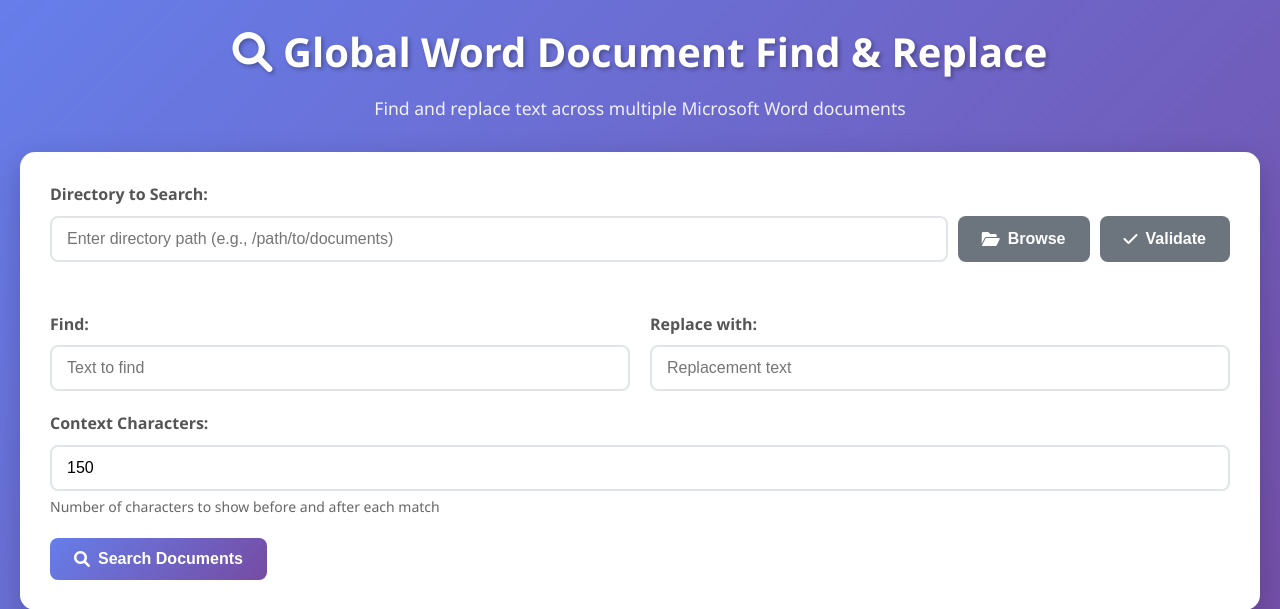
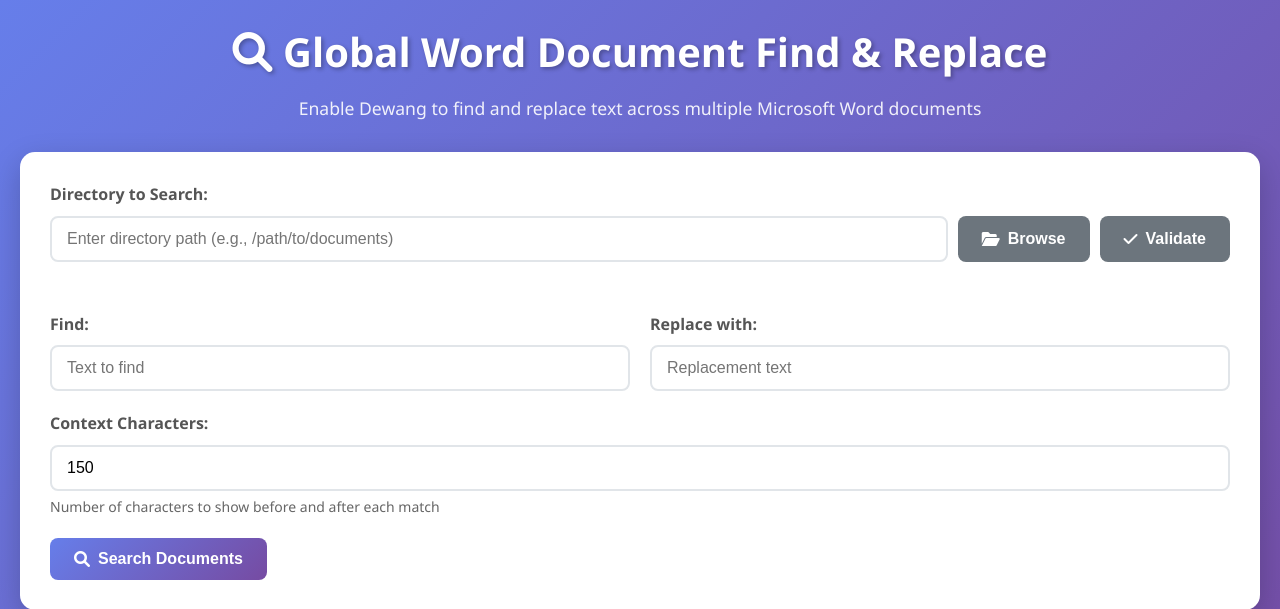
Before and after one commit to abd3/WordGlobalReplace, a Flask app: page / in a window 1280 px wide. Shown: the top 609 px of the page. Run offline with Flask 3, Linux system fonts and the light colour scheme.

```diff
--- a/templates/index.html
+++ b/templates/index.html
@@ -11,7 +11,7 @@
     <div class="container">
         <header>
             <h1><i class="fas fa-search"></i> Global Word Document Find & Replace</h1>
-            <p>Find and replace text across multiple Microsoft Word documents</p>
+            <p>Enable Dewang to find and replace text across multiple Microsoft Word documents</p>
         </header>
 
         <!-- Search Form -->
@@ -98,7 +98,7 @@
         </div>
 
         <!-- Status Messages -->
-        <div id="status-messages" class="status-messages"></div>
+        <div id="status-messages" class="toast-container" aria-live="polite" aria-atomic="true"></div>
     </div>
 
     <script src="/static/script.js"></script>
```
